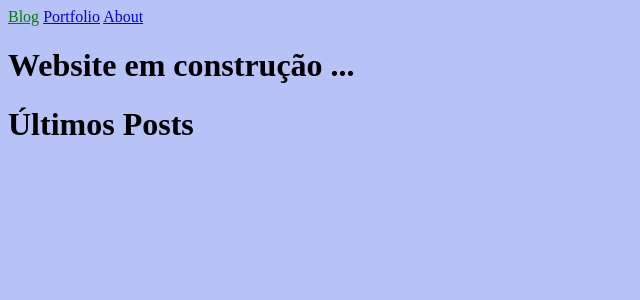
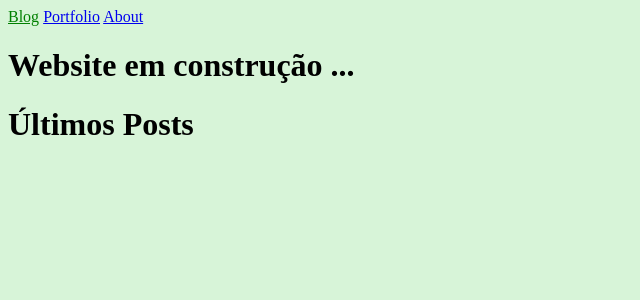
Before and after one commit to APonce911/jekyll-mywebsite, a Jekyll site: the page built from index.html, in a window 1280 px wide. Shown: the top 300 px of the page, without its empty margins (0-640 px from the left). Built offline with Jekyll 4.4.1, drawn with Linux system fonts in a browser that asks for light colours.

Commit message:
css change5

```diff
--- a/_sass/main.scss
+++ b/_sass/main.scss
@@ -2,5 +2,5 @@
   color: green;
 }
 body {
-  background-color: #b7c3f7;
+  background-color: #d7f4d8;
 }
```
